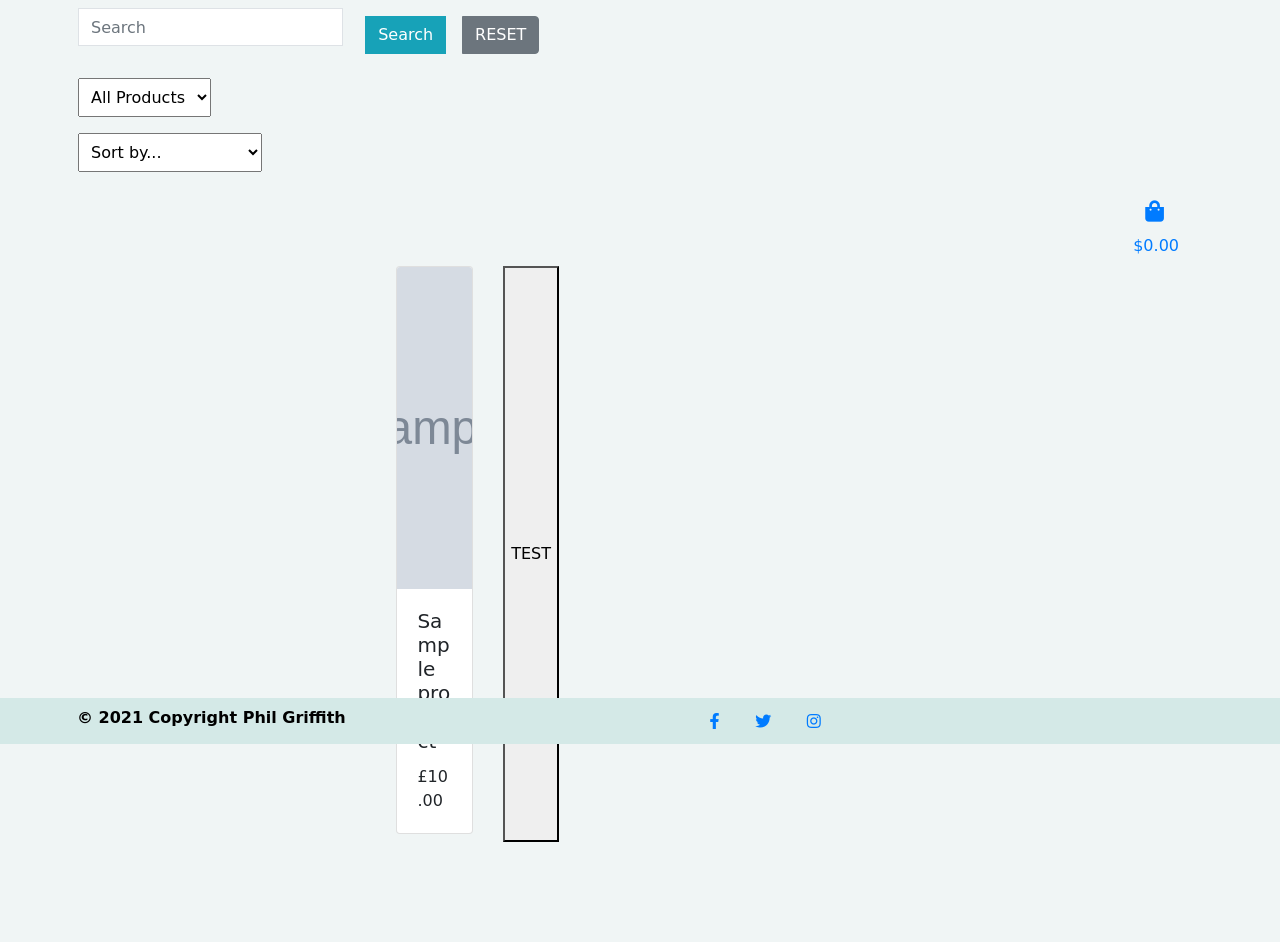
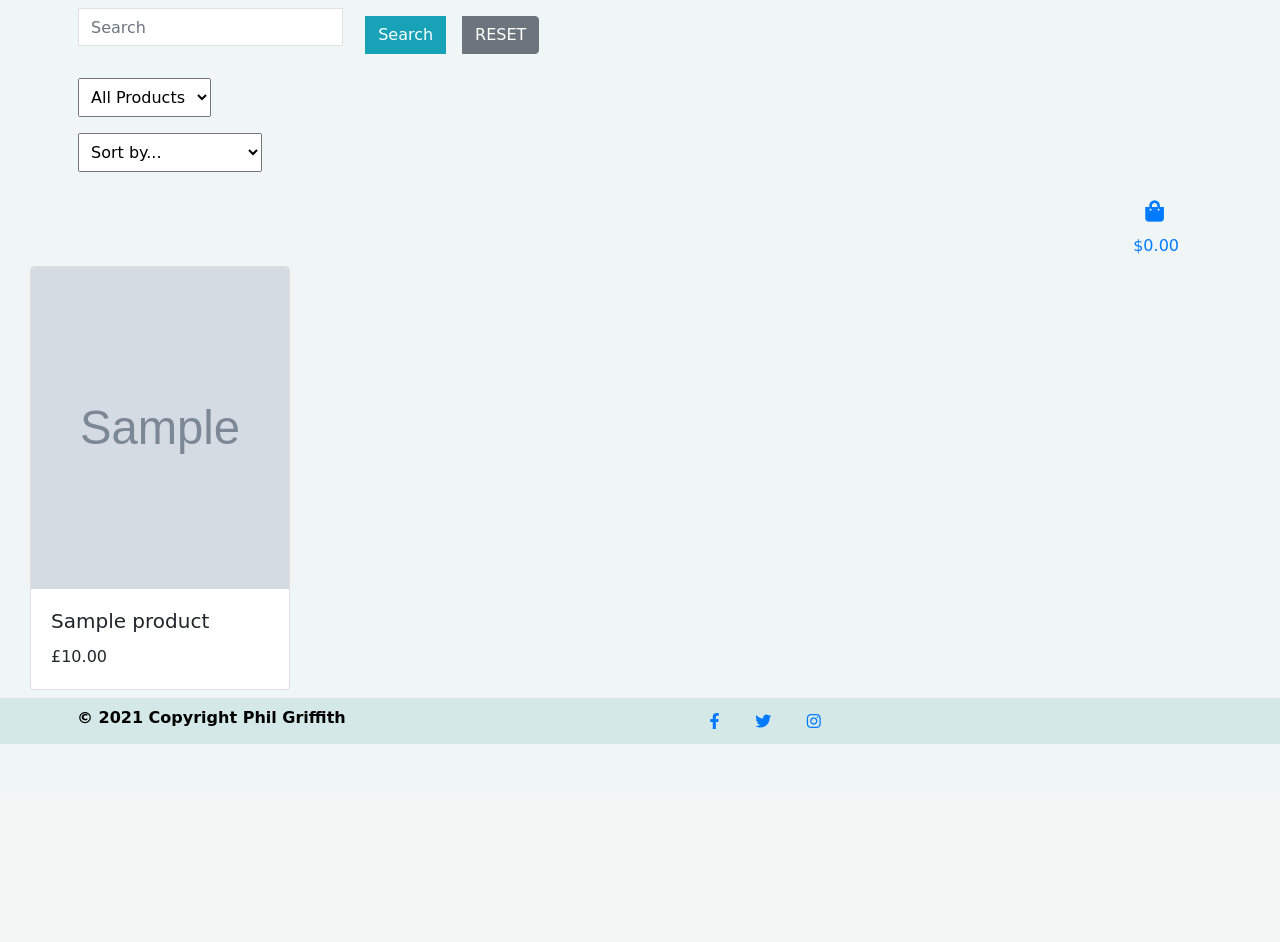
Before and after one commit to Code-Institute-Submissions/phil-griffith-fitness_for_all_AugResub, a Django app: page /shop/ in a window 1280 px wide. Shown: the part 56-998 px from the top of the page. After the commit the page ends 800 px from the top, so only its background shows below. Run offline with Django 3.2, Linux system fonts and the light colour scheme; tables that the repository leaves empty hold one stand-in row (values such as "Sample post"); grey boxes marked "Sample" are stand-in pictures; parts of the project's set-up code (start-up, migrations or seed data) failed here and were passed over; some libraries are stand-ins or nearby versions; some web fonts are replaced.

Commit message:
Fix - Shop - single item search result page formatting

```diff
--- a/shop/templates/shop/shop.html
+++ b/shop/templates/shop/shop.html
@@ -68,7 +68,7 @@
 </div>
 
 <div class="row">
-    <div class="card-deck m-auto">
+    <div class="card-deck col-12 m-auto">
         {% for product in products %}
             <div class="col-sm-12 col-md-6 col-lg-4 col-xl-3 mb-2">
                 <div class="card h-100" >
@@ -99,8 +99,6 @@
                 </div>
             </div>
         {% endfor %}
-        <button type="submit" id="test">TEST</button>
-        {{ product.id }}
     </div>
 </div>
 
```
